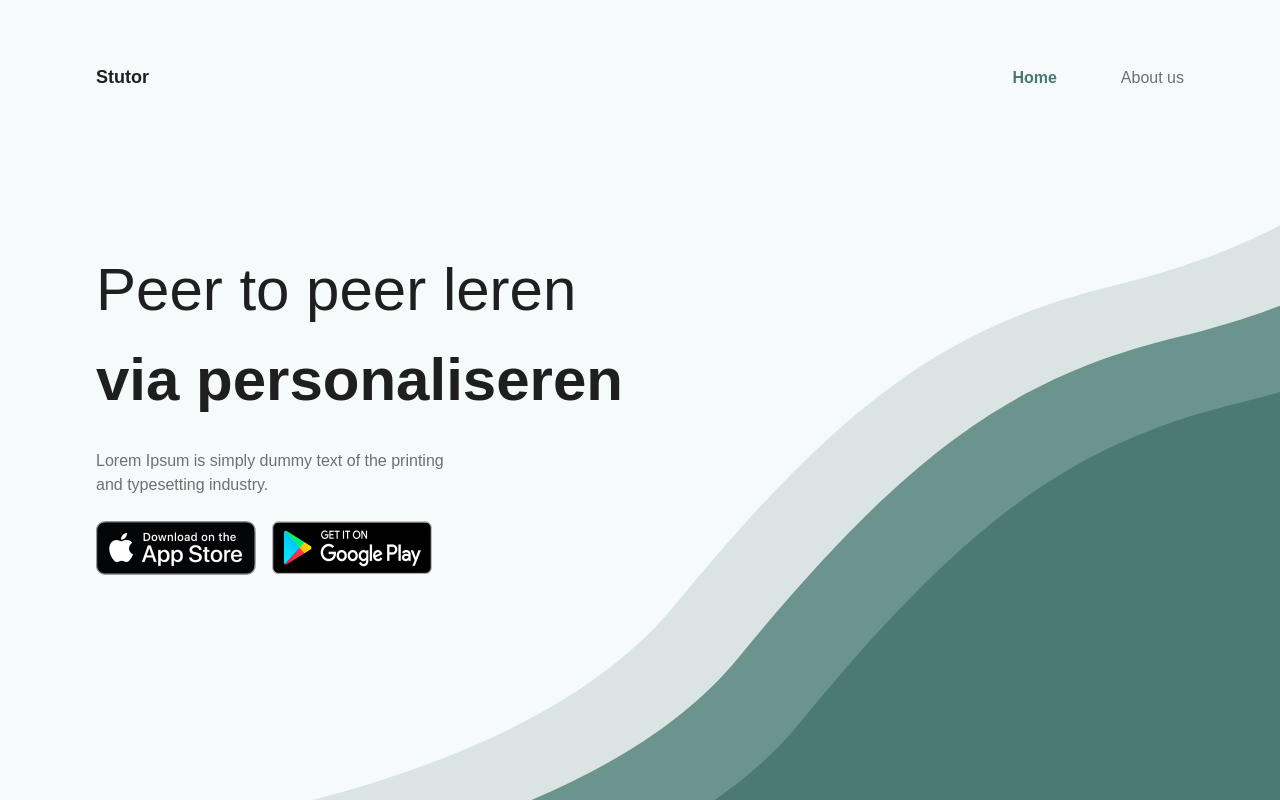
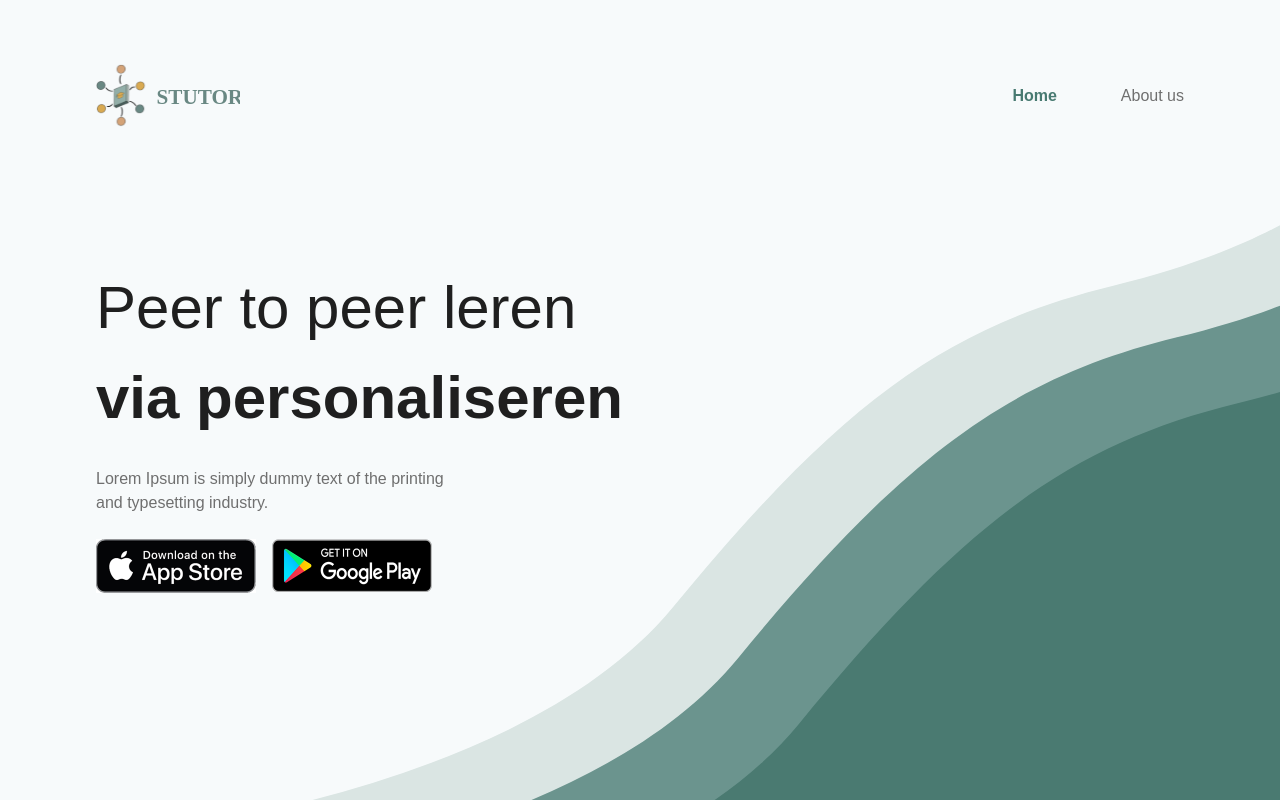
Before and after one commit to QuantozProject/StutorWebsite, a Nuxt app: page / in a window 1280 px wide. Built offline with nearby package versions, Linux system fonts and the light colour scheme.

Commit message:
added logo, favicon and container

```diff
--- a/components/general/AppHeader.vue
+++ b/components/general/AppHeader.vue
@@ -1,6 +1,6 @@
 <template>
   <div class="flex justify-between items-center">
-    <h2>Stutor</h2>
+    <img :src="require('~/assets/img/logo.svg')" alt="Stutor logo" class="w-36 block" />
     <nav class="hidden md:block">
       <navigation :items="navigation" class="flex space-x-16" />
     </nav>
--- a/layouts/default.vue
+++ b/layouts/default.vue
@@ -1,24 +1,20 @@
 <template>
   <div class="h-screen absolute inset-0">
+    <div class="overflow-y-auto h-full">
       <img :src="require('../assets/img/wave.svg')" class="absolute bottom-0 right-0" />
       <nuxt
         class="
           flex flex-col flex-grow
+          md:container
+          mx-auto
           h-full
           px-12
           md:px-24
           3xl:px-44
           py-16
           relative
-        overflow-y-scroll
-        mobile-scroll
         "
       />
     </div>
+  </div>
 </template>
-
-<style scoped>
-.mobile-scroll {
-  -webkit-overflow-scrolling: touch;
-}
-</style>
--- a/pages/about-us/index.vue
+++ b/pages/about-us/index.vue
@@ -4,18 +4,17 @@
     <div
       class="
         absolute
+        bottom-0
         inset-x-0 inset-y-44
         sm:inset-x-12
         md:inset-x-24
         3xl:inset-x-44
-        bottom-0
-        bg-white
+        md:p-16
+        p-12
+        space-y-12
+        overflow-y-auto
         rounded-t-large
-        bg-opacity-90
-        p-12
-        md:p-16
-        overflow-y-auto
-        space-y-12
+        bg-opacity-90 bg-white
       "
     >
       <div class="flex justify-between items-start gap-22 xl:gap-44 animate-fade-in-down-mob">
```
Also changed, not shown: assets/img/logo.svg (added), 1 other file (tests, documents, lock files or other folders). Lines whose indentation alone changed are shown as unchanged.
